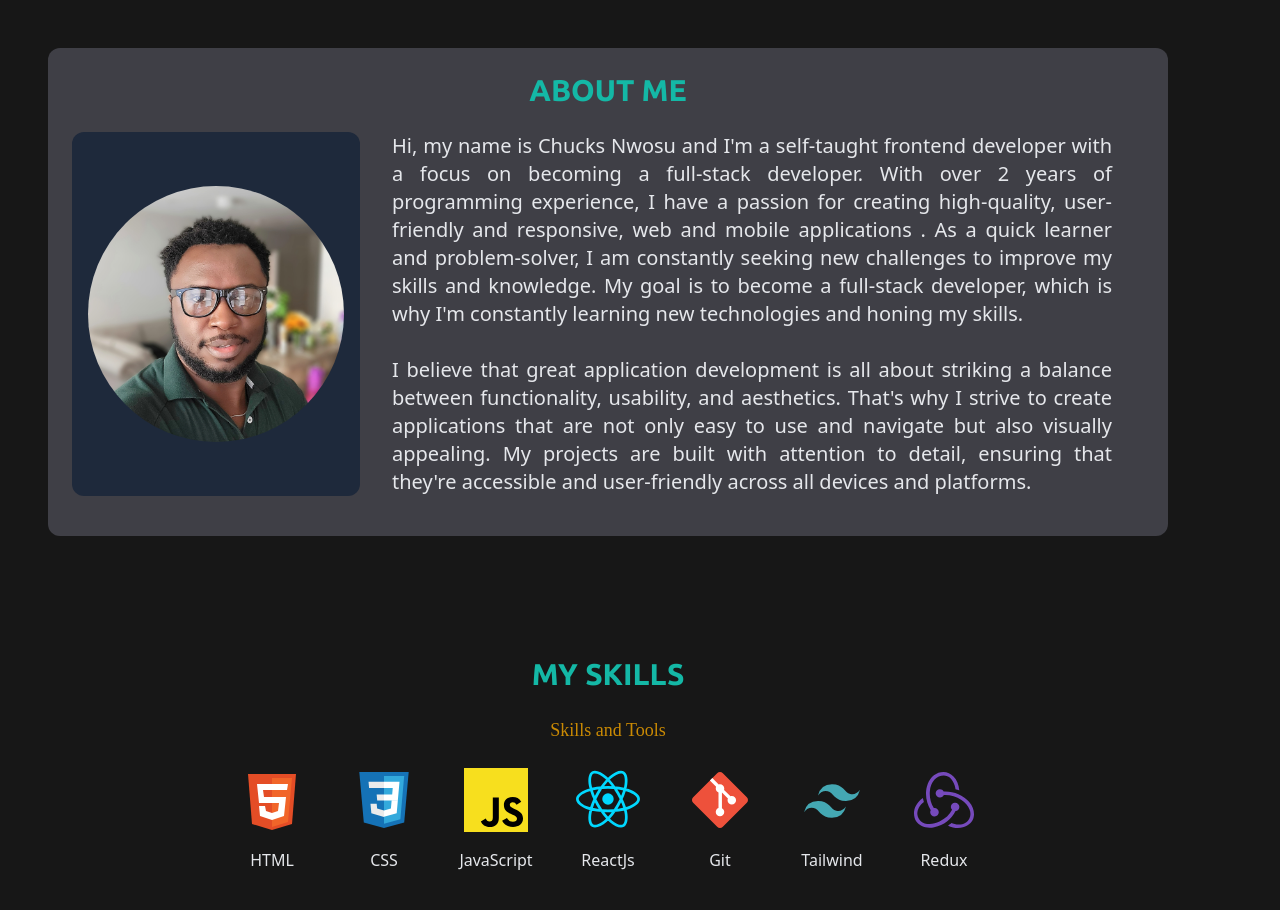
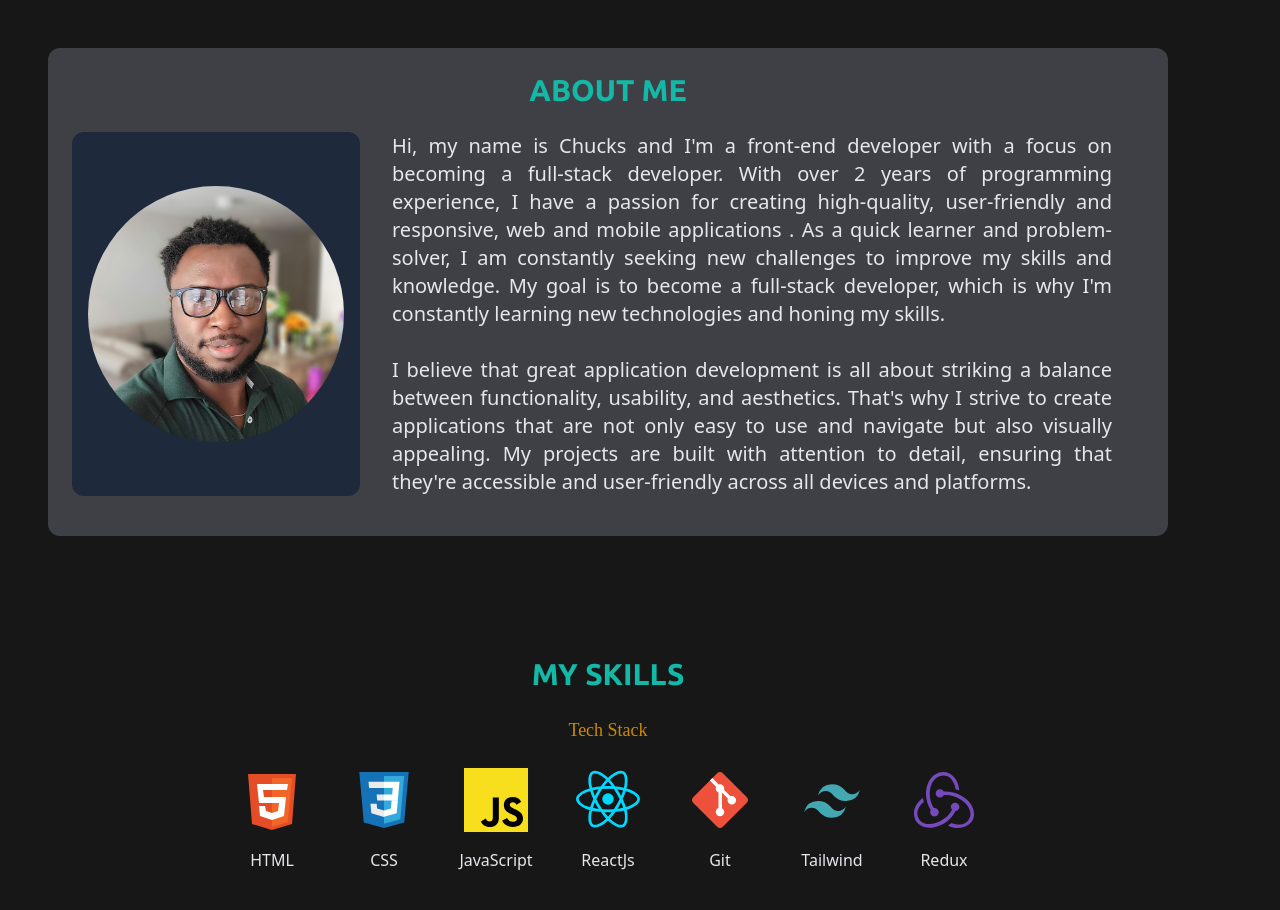
Before and after one commit to Chucksn-dev/dev-portfolio, a React (Vite) app: page / in a window 1280 px wide. Shown: the part 800-1710 px from the top of the page. Built offline with nearby package versions, Linux system fonts and the light colour scheme; a web font is replaced by a local one.

Commit message:
bug fixed

```diff
--- a/src/pages/home.jsx
+++ b/src/pages/home.jsx
@@ -1,6 +1,7 @@
 import { TypeAnimation } from "react-type-animation";
 import { motion } from "framer-motion";
 import { useInView } from "react-intersection-observer";
+import { useState } from "react";
 import Icon from "../components/icon";
 import { iconData } from "../iconData";
 import ProgressBar from "../components/progressBar";
@@ -18,7 +19,7 @@ const introVariant_left = {
     x: 0,
     transition: {
       delay: 0.5,
-      duration: 3,
+      duration: 2,
       ease: "linear",
       type: "spring",
       stiffness: 40,
@@ -33,7 +34,7 @@ const introVariant = {
 
     transition: {
       delay: 1,
-      duration: 3,
+      duration: 2,
       ease: "linear",
     },
   },
@@ -61,14 +62,17 @@ function Home() {
   const [ref4, inView4] = useInView({ triggerOnce: true });
   const [ref5, inView5] = useInView({ triggerOnce: true });
   const [ref6, inView6] = useInView({ triggerOnce: true });
+  // const [scrollTop, setScrollTop] = useState(true);
 
   const handleScrollToTop = () => {
     window.scrollTo(0, 0, "smooth");
   };
 
+  const handleSamePgLink = () => {};
+
   return (
     <>
-      <div className="main w-screen min-h-screen" onLoad={handleScrollToTop}>
+      <div className="main w-screen min-h-screen">
         <div
           className="hero-bg bg-[url('../src/assets/setup6.jpg')] bg-no-repeat lg:bg-fixed bg-center bg-cover w-full h-screen -z-20"
           ref={ref0}
@@ -136,7 +140,6 @@ function Home() {
             initial="hidden"
             animate={inView1 ? "visible" : "hidden"}
             ref={ref1}
-            exit="hidden"
           >
             <span className="block text-center text-2xl md:text-3xl font-ubuntu font-semibold text-teal-700 dark:text-teal-500 mb-4 md:mb-6 ">
               ABOUT ME
@@ -147,15 +150,15 @@ function Home() {
               </div>
               <div className="about-text px-4 lg:px-8 mb-4 sm:text-xl font-medium">
                 <span className="block">
-                  Hi, my name is Chucks Nwosu and I'm a self-taught frontend
-                  developer with a focus on becoming a full-stack developer.
-                  With over 2 years of programming experience, I have a passion
-                  for creating high-quality, user-friendly and responsive, web
-                  and mobile applications . As a quick learner and
-                  problem-solver, I am constantly seeking new challenges to
-                  improve my skills and knowledge. My goal is to become a
-                  full-stack developer, which is why I'm constantly learning new
-                  technologies and honing my skills.
+                  Hi, my name is Chucks and I'm a front-end developer with a
+                  focus on becoming a full-stack developer. With over 2 years of
+                  programming experience, I have a passion for creating
+                  high-quality, user-friendly and responsive, web and mobile
+                  applications . As a quick learner and problem-solver, I am
+                  constantly seeking new challenges to improve my skills and
+                  knowledge. My goal is to become a full-stack developer, which
+                  is why I'm constantly learning new technologies and honing my
+                  skills.
                 </span>
                 <br />
                 <span>
@@ -176,13 +179,12 @@ function Home() {
             initial="hidden"
             animate={inView2 ? "visible" : "hidden"}
             ref={ref2}
-            exit="hidden"
           >
             <span className="header-txt block text-center text-2xl md:text-3xl font-ubuntu font-semibold text-teal-700 dark:text-teal-500 mb-4 md:mb-6">
               MY SKILLS
             </span>
             <span className="block m-4 text-center font-unbounded text-lg text-yellow-800 dark:text-yellow-600">
-              Skills and Tools
+              Tech Stack
             </span>
             <div className="skills-icon flex flex-wrap justify-center gap-4 md:gap-8 font-sans font-medium">
               {iconData.map((data, index) => (
@@ -196,7 +198,6 @@ function Home() {
             initial="hidden"
             animate={inView4 ? "visible" : "hidden"}
             ref={ref4}
-            exit="hidden"
           >
             <div ref={ref3}>
               <span className="block m-4 text-center font-unbounded text-lg text-yellow-800 dark:text-yellow-600">
@@ -218,7 +219,6 @@ function Home() {
             initial="hidden"
             animate={inView5 ? "visible" : "hidden"}
             ref={ref5}
-            exit="hidden"
           >
             <span className="project-txt block text-center text-2xl md:text-3xl font-ubuntu font-semibold text-teal-700 dark:text-teal-500 mb-4 md:mb-6">
               PROJECT HIGHLIGHT
@@ -249,7 +249,6 @@ function Home() {
               initial="hidden"
               animate={inView6 ? "visible" : "hidden"}
               ref={ref6}
-              exit="hidden"
             >
               <span className="project-txt block text-center text-2xl md:text-3xl font-ubuntu font-semibold text-teal-700 dark:text-teal-500 mt-12 md:mt-20 mb-4 md:mb-6">
                 CONTACT ME
```
